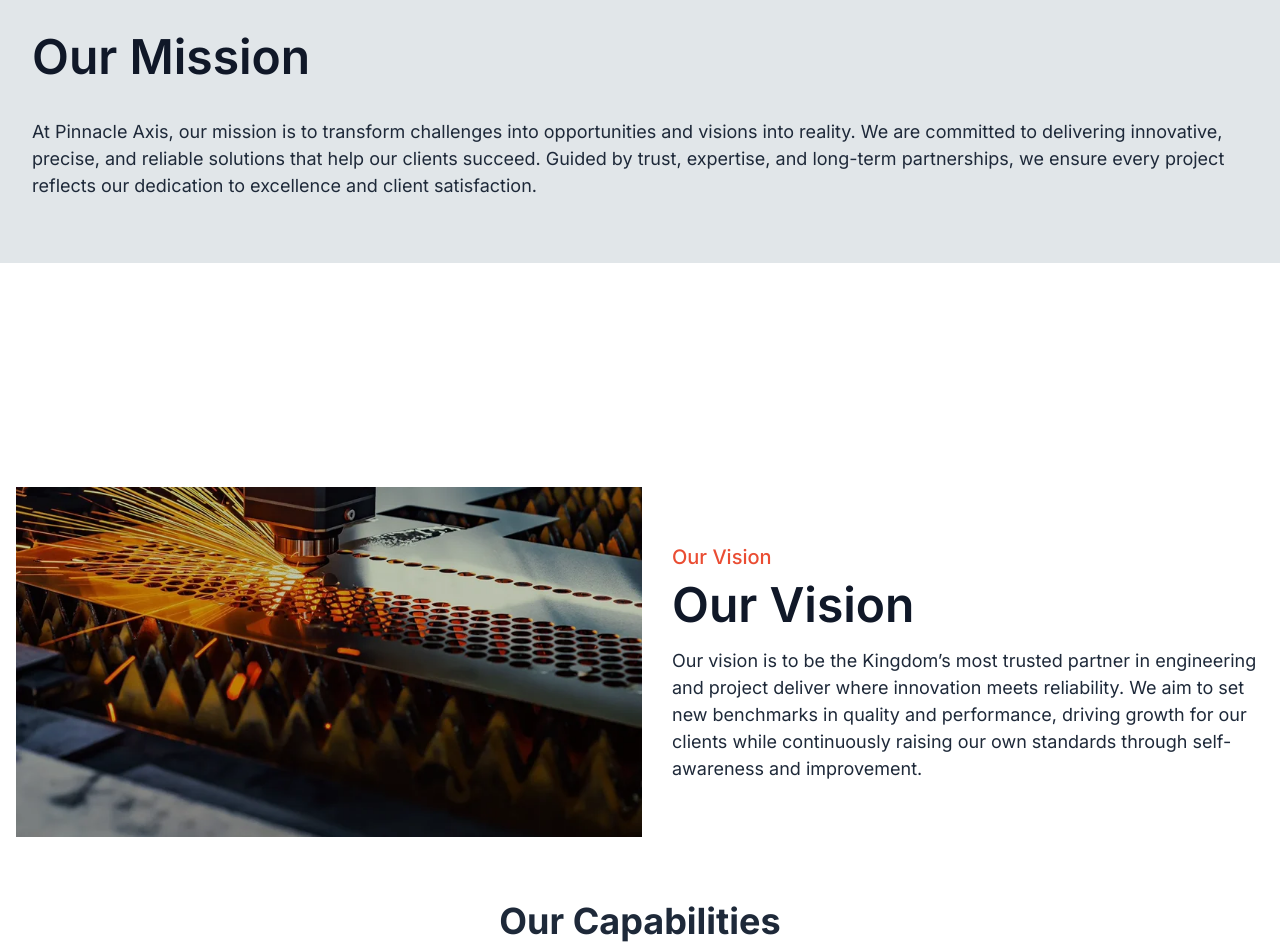
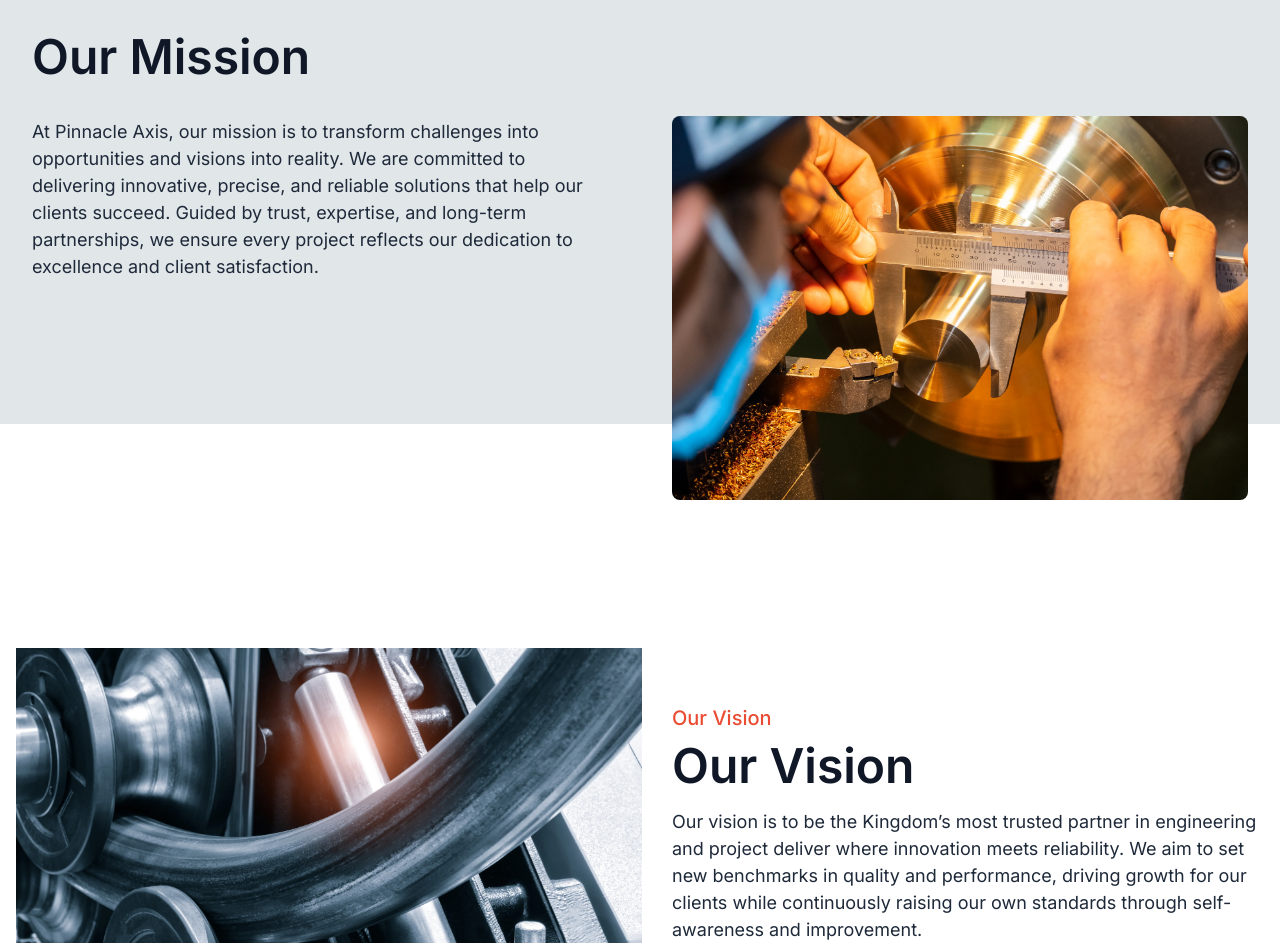
Before and after one commit to abinfpro/PinnacleAxis, a React (Vite) app in the folder frontend/: page /about in a window 1280 px wide. Shown: the part 769-1712 px from the top of the page. Built offline with nearby package versions, Linux system fonts and the light colour scheme.

Commit message:
24 commit

```diff
--- a/frontend/src/Components/ContactCard.jsx
+++ b/frontend/src/Components/ContactCard.jsx
@@ -1,5 +1,7 @@
 import React from 'react';
 import { Phone, InboxIcon, Target } from 'lucide-react';
+import { useLocation } from 'react-router-dom';
+
 
 const PRIMARY_DARK = "#131C23";
 
@@ -8,10 +10,22 @@ const ContactCard = ({
   contacts = [],
   className = "",
   showImage = true,
-  imageSrc = "/contact.webp",
+  // imageSrc = "/contact.webp",
   imageAlt = "Contact Banner",
   tag
 }) => {
+
+  const location = useLocation();
+
+  const footerImages = {
+    "/":{image:"/fabric5.webp"},
+    "/service":{image:"/laser1.webp"},
+    "/contact":{image:"/fabric2.webp"}
+  }
+  // fallback image if route not found
+const imageSrc = footerImages[location.pathname]?.image;
+
+
   return (
     <section className={`pt-8 h-[400px] ${tag ? " lg:mt-[100px] mt-[50px] " : ""} sm:py-10 bg-white ${className}`}>
       <div className="max-w-7xl mx-auto px-4 sm:px-6 lg:px-10">
@@ -20,8 +34,7 @@ const ContactCard = ({
           <div className="grid grid-cols-1 md:px-[px] lg:px-[40px] md:pb-[0px] lg:pb-[40px] bg-white md:grid-cols-2 gap-10 w-full">
 
             {/* Image Card */}
-            {showImage && (
-              // Changed hidden sm:block to hidden md:block: Image is hidden until 768px
+            {/* {showImage && ( */}
               <div className={`relative hidden  md:block md:h-[300px] lg:h-full overflow-hidden shadow-2xl`}>
                 <img
                   src={imageSrc}
@@ -30,7 +43,7 @@ const ContactCard = ({
                   className="w-full lg:h-full md:h-96 object-cover opacity-90"
                 />
               </div>
-            )}
+            {/* )} */}
 
             {/* Contact Details */}
             <div
--- a/frontend/src/Components/Footer.jsx
+++ b/frontend/src/Components/Footer.jsx
@@ -93,9 +93,9 @@ const Footer = ({tag}) => {
                 </a>
               </li>
               <li>
-                <a href="#" className="hover:text-white text-[16px] sm:text-[18px] font-normal transition">
-                info@pinnaxsa.com
-                </a>
+              <a href={`https://mail.google.com/mail/?view=cm&fs=1&to=info@pinnaxsa.com`}
+              className="hover:text-white text-[16px] sm:text-[18px] font-normal transition"
+              target='_blank'  rel="noopener noreferrer">info@pinnaxsa.com</a>
               </li>
             </ul>
           </div>
--- a/frontend/src/Components/SectionWithImage.jsx
+++ b/frontend/src/Components/SectionWithImage.jsx
@@ -46,7 +46,7 @@ const serviceData = ALL_IMAGE[img];
           </div>
 
           {/* Image */}
-          {serviceData && (
+          {/* {serviceData && ( */}
             <div
               className={` relative ${
                 imagePosition === 'left' ? 'order-first' : 'order-last'
@@ -54,11 +54,11 @@ const serviceData = ALL_IMAGE[img];
             >
               <img
                 className="w-full h-auto object-cover rounded-lg"
-                src={serviceData.image}
+                src={serviceData ? serviceData.image : "/mach6.webp"}
                 alt={imageAlt}
               />
             </div>
-          )}
+           {/* )} */}
         </div>
       </div>
     </section>
--- a/frontend/src/pages/Aboutpage.jsx
+++ b/frontend/src/pages/Aboutpage.jsx
@@ -120,7 +120,7 @@ const Aboutpage = () => {
       <section className=" lg:pt-46">
         <div className="max-w-7xl mx-auto px-4 flex flex-col lg:flex-row justify-between gap-[30px] mt-10 text-center">
           <div style={{ backgroundColor: "black" }} className="w-auto hidden lg:block h-full lg:w-[741px] lg:h-[350px] mb-6 lg:mb-0">
-            <img className="w-full h-full object-cover" src="/Rectangle 3462.webp" alt="" />
+            <img className="w-full h-full object-cover" src="/cbr5.webp" alt="" />
           </div>
           <div className="flex items-center">
             <div className="w-full lg:w-[592px] flex flex-col gap-2 lg:gap-[10px] text-start">
```
Also changed, not shown: frontend/public/mach6.webp (added).
